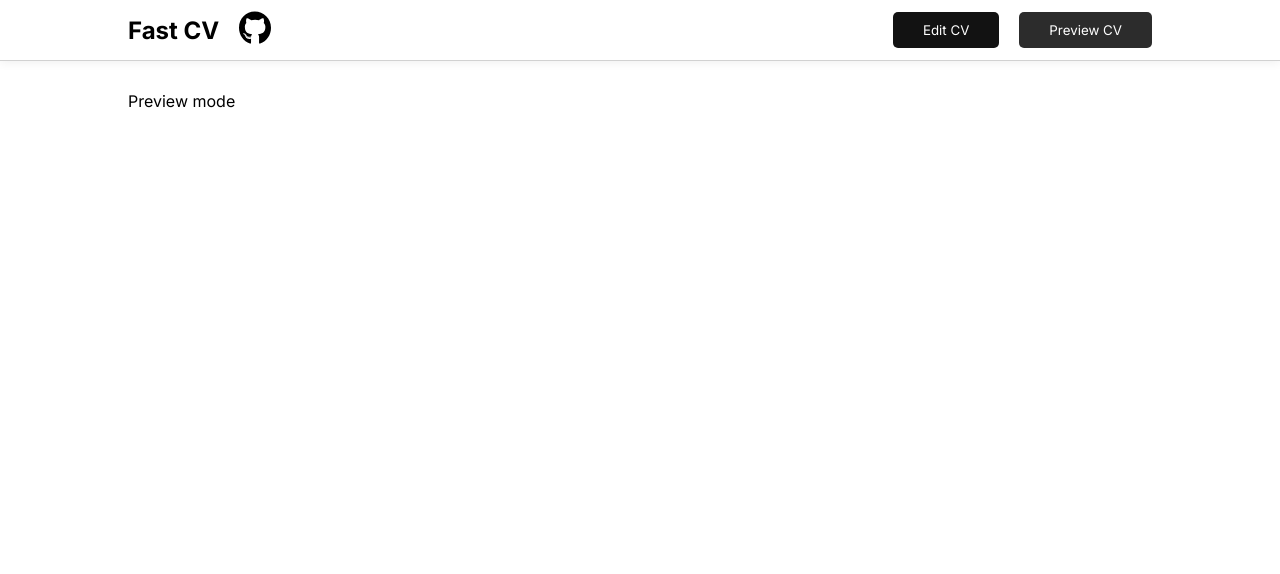
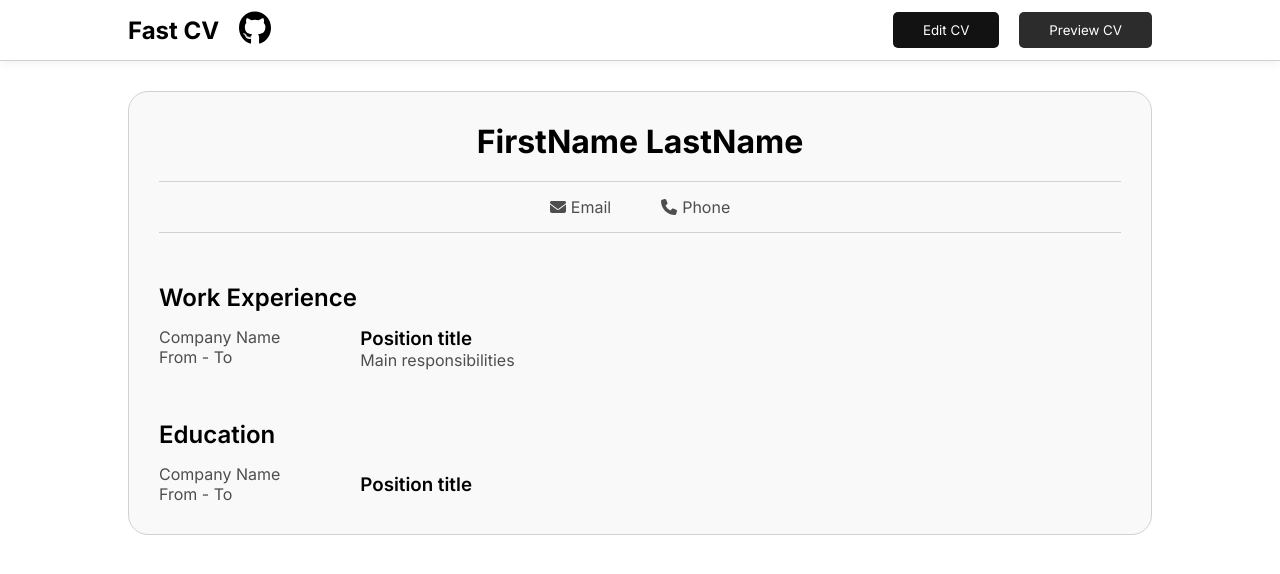
Before and after one commit to x6Nenko/Odin-CV-Application, a React (Vite) app: page / in a window 1280 px wide. Both pictures are taken after a click on the button "Preview CV". Shown: the top 574 px of the page. Built offline with nearby package versions, Linux system fonts and the light colour scheme.

Commit message:
Style preview tab

```diff
--- a/src/App.css
+++ b/src/App.css
@@ -49,6 +49,7 @@
     color: #000;
     font-size: 1rem;
     font-weight: 700;
+    transition: all .2s ease-in;
 }
 
 .placeholderWrapper button:hover, .placeholderWrapper button:focus {
--- a/src/App.jsx
+++ b/src/App.jsx
@@ -3,6 +3,7 @@ import Navbar from './components/Navbar'
 import General from './components/editCV/General'
 import Education from './components/editCV/Education'
 import Experience from './components/editCV/Experience'
+import Preview from './components/previewCV/Preview'
 import './App.css'
 
 const App = () => {
@@ -146,7 +147,7 @@ const App = () => {
                     {index === 0 &&
                     <>
                       <div className='sectionHeader'>
-                        <h2 className='sectionTitle'>Practical Experience</h2>
+                        <h2 className='sectionTitle'>Work Experience</h2>
                       </div>
                       <button onClick={handleAddMoreExperienceBtn} className='addMoreBtn'>Add more</button>
                     </>
@@ -160,7 +161,7 @@ const App = () => {
 
         {mode === "preview" &&
           <div>
-            Preview mode
+            <Preview />
           </div>
         }
       </div>
--- /dev/null
+++ b/src/components/previewCV/EducationExperienceItem.jsx
@@ -0,0 +1,17 @@
+import "../../styles/previewCV.css"
+
+const EducationExperienceItem = () => {
+  return (
+    <div className="experienceItem">
+        <div className="companyInfo">
+            <p>Company Name</p>
+            <p>From - To</p>
+        </div>
+        <div className="educationTitleHolder">
+            <h3 className="title">Position title</h3>
+        </div>
+    </div>
+  )
+}
+
+export default EducationExperienceItem
--- /dev/null
+++ b/src/components/previewCV/Preview.jsx
@@ -0,0 +1,42 @@
+import "../../styles/previewCV.css"
+import phoneIcon from "../../assets/phone-solid.svg"
+import emailIcon from "../../assets/envelope-solid.svg"
+import WorkExperienceItem from "./WorkExperienceItem"
+import EducationExperienceItem from "./EducationExperienceItem"
+
+const Preview = () => {
+  return (
+    <section>
+        <article>
+            <h1 className="name">FirstName LastName</h1>
+        </article>
+
+        <article className="contacts">
+            <div className="contact-holder">
+                <img src={emailIcon} alt="" className="contactIcon" aria-hidden="true" />
+                Email
+            </div>
+
+            <div className="contact-holder">
+                <img src={phoneIcon} alt="" className="contactIcon" aria-hidden="true" />
+                Phone
+            </div>
+        </article>
+
+        <article className="workExperience">
+            <h2 className="experienceHeader">Work Experience</h2>
+
+            <WorkExperienceItem />
+        </article>
+
+        <article className="educationExperience">
+            <h2 className="experienceHeader">Education</h2>
+
+            <EducationExperienceItem />
+        </article>
+
+    </section>
+  )
+}
+
+export default Preview
--- /dev/null
+++ b/src/components/previewCV/WorkExperienceItem.jsx
@@ -0,0 +1,18 @@
+import "../../styles/previewCV.css"
+
+const WorkExperienceItem = () => {
+  return (
+    <div className="experienceItem">
+        <div className="companyInfo">
+            <p>Company Name</p>
+            <p>From - To</p>
+        </div>
+        <div>
+            <h3 className="title">Position title</h3>
+            <p className="responsibilities">Main responsibilities</p>
+        </div>
+    </div>
+  )
+}
+
+export default WorkExperienceItem
--- /dev/null
+++ b/src/styles/previewCV.css
@@ -0,0 +1,51 @@
+.name {
+    font-size: 2rem;
+    text-align: center;
+}
+
+.contacts {
+    display: flex;
+    justify-content: center;
+    gap: 50px;
+    border-top: 1px solid #d1d1d1;
+    border-bottom: 1px solid #d1d1d1;
+    padding: 15px 0;
+}
+
+.contactIcon {
+    width: 16px;
+    height: fit-content;
+}
+
+.contact-holder {
+    display: flex;
+    gap: 5px;
+    align-items: center;
+}
+
+.contact-holder, .companyInfo, .responsibilities {
+    color: #4e4e4e;
+}
+
+.experienceHeader {
+    margin: 30px 0 15px;
+    font-weight: 600;
+}
+
+.experienceItem {
+    display: flex;
+    gap: 80px;
+}
+
+.companyInfo {
+    max-width: 160px;
+}
+
+.title {
+    font-weight: 600;
+}
+
+.educationTitleHolder {
+    display: flex;
+    align-items: center;
+}
```
Also changed, not shown: src/assets/envelope-solid.svg (added), src/assets/phone-solid.svg (added).
